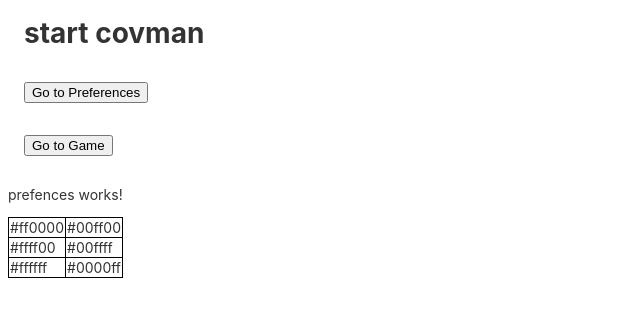
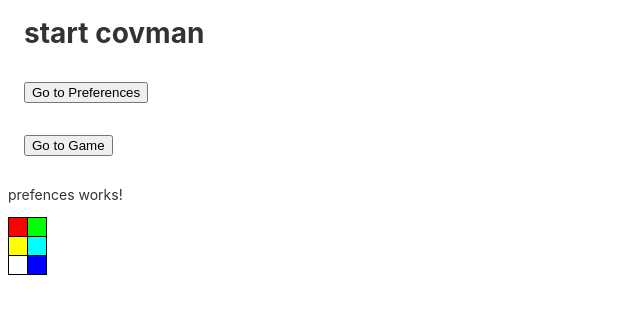
Before and after one commit to munich99/covman, an Angular app: page /user in a window 1280 px wide. Shown: the top 314 px of the page, without its empty margins (0-640 px from the left). Built offline with nearby package versions, Linux system fonts and the light colour scheme.

Commit message:
colorpicker cell background

```diff
--- a/src/app/user/prefences/colorpicker/colorpicker.component.html
+++ b/src/app/user/prefences/colorpicker/colorpicker.component.html
@@ -1,6 +1,7 @@
 <table>
   <tr *ngFor="let pickerCells of pickerCell">
-    <td >{{pickerCells.erstes}}</td>
-    <td >{{pickerCells.zweites}}</td>
+    <td [style.background-color]="pickerCells.erstes"></td>
+    <td [style.background-color]="pickerCells.zweites"></td>
+
   </tr>
 </table>
```
